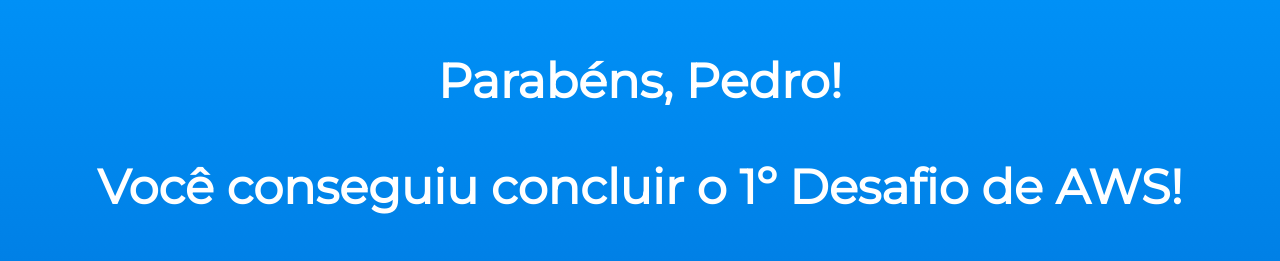
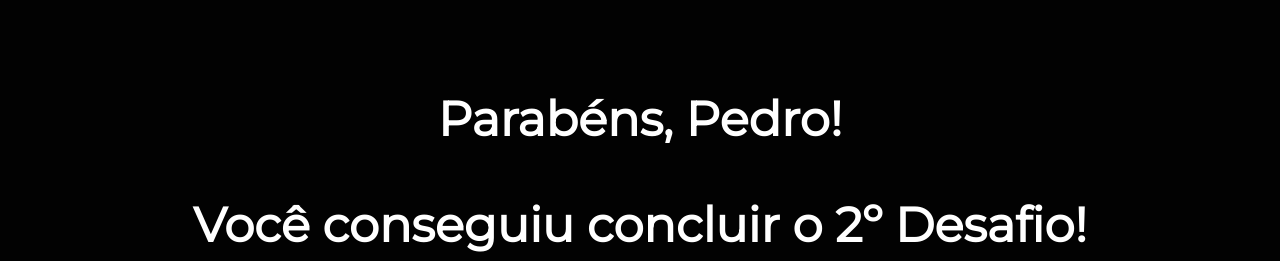
Before and after one commit to phvsdev/Challenge-Two, a website: page index.html in a window 1280 px wide. Shown: the part 137-398 px from the top of the page. Drawn offline with Linux system fonts and the light colour scheme.

Commit message:
Add Files Challenge Two

```diff
--- a/index.html
+++ b/index.html
@@ -7,6 +7,9 @@
 </head>
 <body>
     <div class="container" id="container">
-        <h1 id="helloWorld">Parabéns, Pedro! <p>Você conseguiu concluir o 1º Desafio de AWS!</p><p><img src="aws.png"></p></h1>
+        <h1 id="helloWorld">Parabéns, Pedro! <p class="animate-typing">Você conseguiu concluir o 2º Desafio!</p><p><img src="aws.png"></p></h1>
+    </div>
+
+    <script src="script.js"></script>
 </body>
 </html>
--- a/script.js
+++ b/script.js
@@ -1,7 +1,4 @@
-const helloWorld = document.getElementById("helloWorld");
-const containerId = document.getElementById("containerId");
-
-helloWorld.addEventListener("click", function() {
-    helloWorld.classList.toggle("blue");
-    helloWorld.classList.toggle("green");
+window.addEventListener('DOMContentLoaded', (event) => {
+    var helloWorld = document.getElementById('helloWorld');
+    helloWorld.classList.add('animate-entry');
 });
--- a/styles.css
+++ b/styles.css
@@ -40,7 +40,7 @@
 }
 
 body {
-    background: linear-gradient(to bottom, #0099ff, #0066cc);
+    background: #020202;
 }
 
 img {
```
Also changed, not shown: aws.png.
